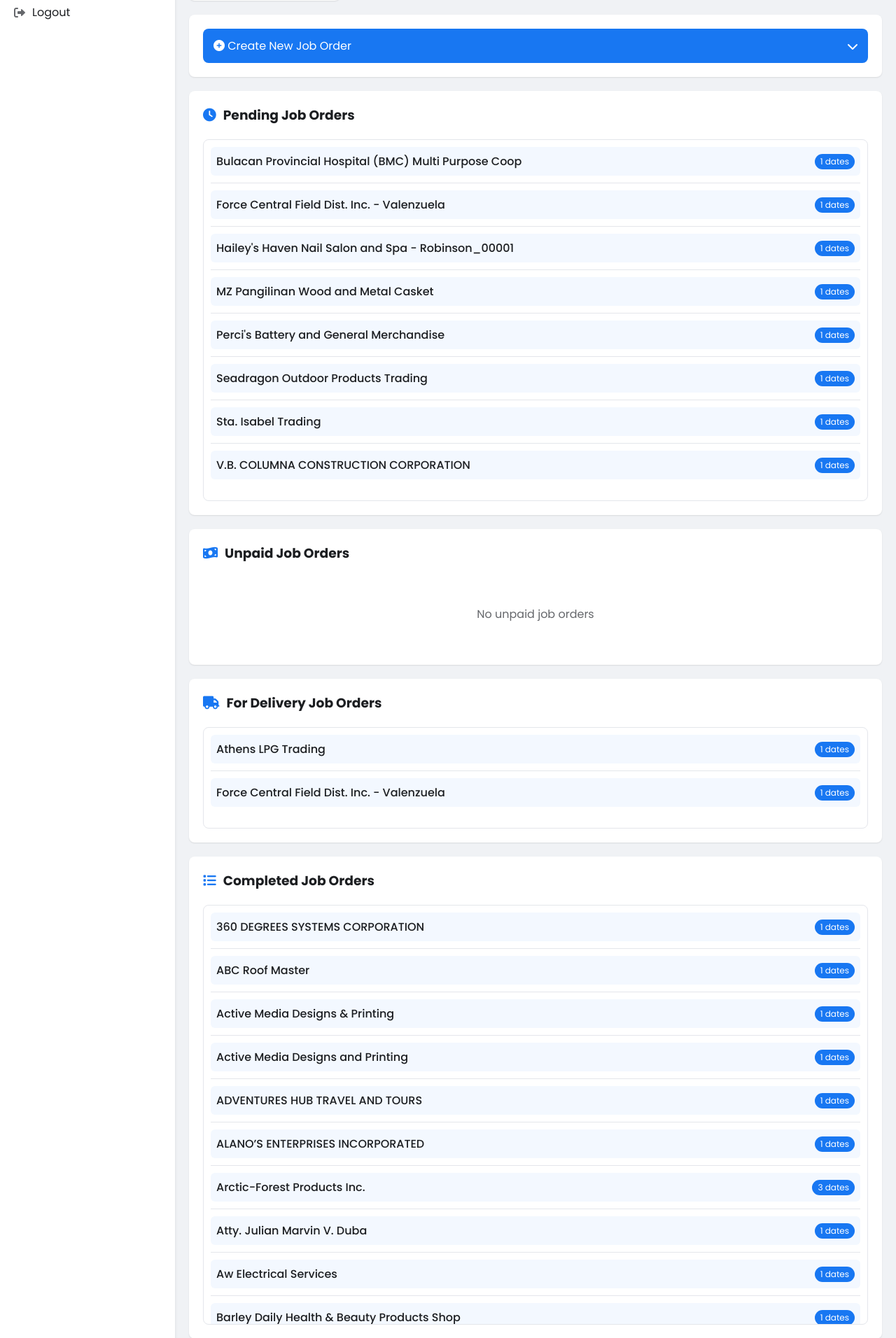
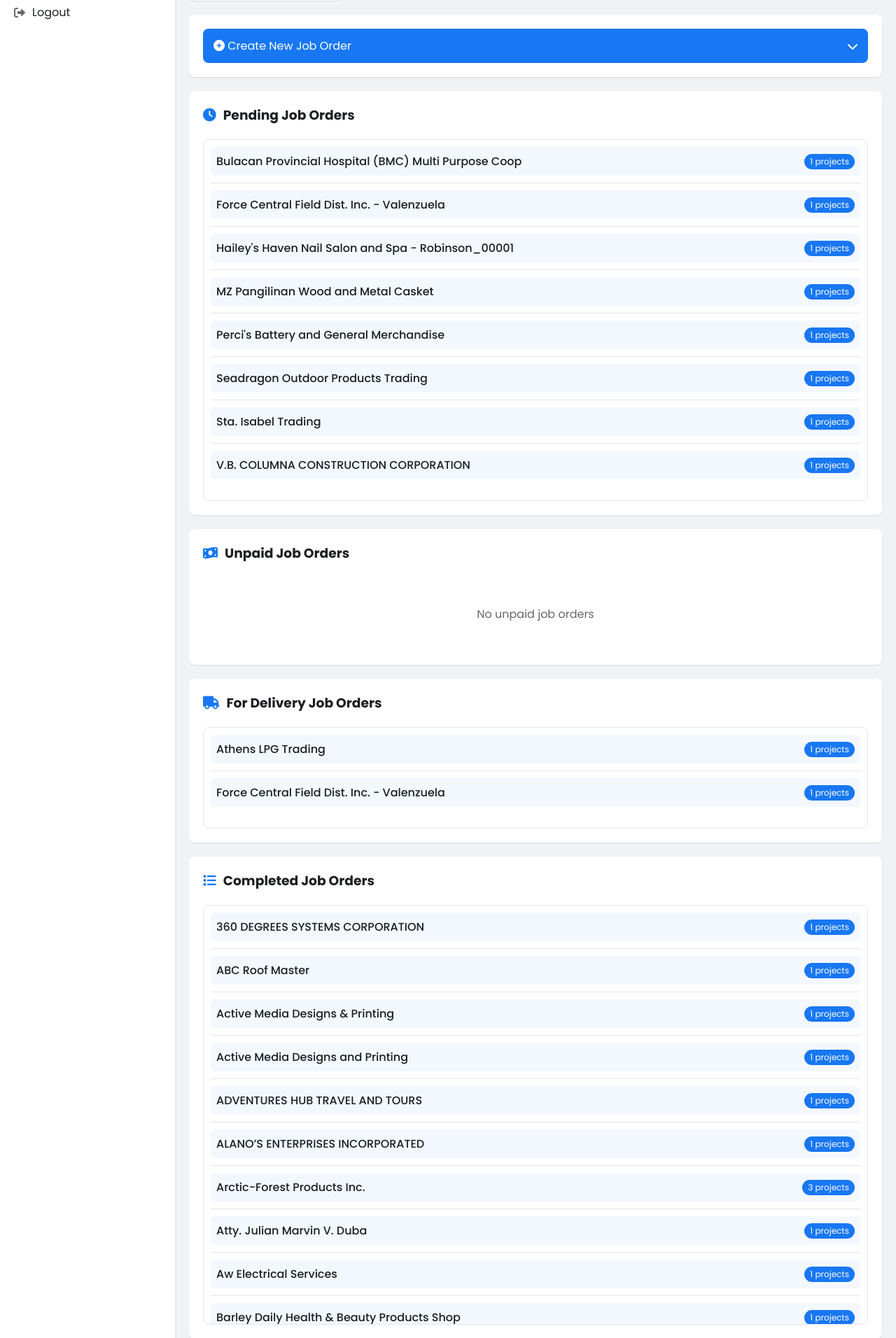
Before and after one commit to activemedia12/Inventory, a PHP site: page /pages/job_orders.php in a window 1280 px wide. Shown: the part 440-2352 px from the top of the page at 70% size. Run offline with PHP 8.4, Linux system fonts and the light colour scheme; a user stored in the database is signed in; data comes from the database, SQL or seed files in the repository.

Commit message:
minor updates (jo, jocr, pjs)

```diff
--- a/assets/js/print.js
+++ b/assets/js/print.js
@@ -64,7 +64,7 @@
             .copies-per-set { top: 397px; left: 270px; font-size: 12px; }
             .binding-type   { top: 337px; left: 483px; }
 
-            .color-seq      { top: 370px; left: 610px; font-size: 12px; white-space: nowrap; max-width: 320px }
+            .color-seq      { top: 366px; left: 610px; font-size: 13px; white-space: nowrap; max-width: 320px }
             .special-notes  { top: 455px; left: 70px; width: 800px; font-size: 13px; }
           </style>
         </head>
@@ -104,15 +104,15 @@
             </div>
             <div class="field binding-type">${bindingType}</div>
 
-            <div class="field color-seq">${paperSequence.join(',<wbr> ')}</div>
+            <div class="field color-seq">${paperSequence.join('<br>')}</div>
             <div class="field special-notes">${(order.special_instructions || '').replace(/\n/g, '<br>')}</div>
           </div>
 
           <script>
-            // window.onload = function () {
-            //   window.print();
-            //   setTimeout(function() { window.close(); }, 500);
-            // };
+            window.onload = function () {
+              window.print();
+              setTimeout(function() { window.close(); }, 500);
+            };
           </script>
         </body>
         </html>
--- a/pages/job_order_card_renderer.php
+++ b/pages/job_order_card_renderer.php
@@ -4,29 +4,47 @@
       <div class="compact-client">
         <div class="compact-client-header" data-client="<?= htmlspecialchars($client) ?>" onclick="toggleClient(this)">
           <span class="compact-client-name"><?= htmlspecialchars($client) ?></span>
-          <span class="compact-client-count"><?= count($dates) ?> dates</span>
+          <span class="compact-client-count"><?= count($dates) ?> projects</span>
         </div>
 
-        <div class="compact-date-group" style="display:none;">
-          <?php foreach ($dates as $date => $projects): ?>
+        <div class="compact-project-group" style="display:none;">
+          <?php
+          // First collect all projects across all dates for this client
+          $all_projects = [];
+          foreach ($dates as $date => $projects) {
+            foreach ($projects as $project_key => $project_data) {
+              if (!isset($all_projects[$project_key])) {
+                $all_projects[$project_key] = [
+                  'display' => $project_data['display'],
+                  'dates' => []
+                ];
+              }
+              $all_projects[$project_key]['dates'][$date] = $project_data['records'];
+            }
+          }
+          ?>
+
+          <?php foreach ($all_projects as $project_key => $project_data): ?>
             <div>
-              <div class="compact-date-header" data-client="<?= htmlspecialchars($client) ?>" data-date="<?= htmlspecialchars($date) ?>" onclick="toggleDate(this)">
-                <span class="compact-date-text">
-                  <i class="fas fa-calendar-alt"></i>
-                  <?= date("F j, Y", strtotime($date)) ?>
+              <div class="compact-project-header" data-client="<?= htmlspecialchars($client) ?>" data-project="<?= htmlspecialchars($project_key) ?>" onclick="toggleProject(this)">
+                <span>
+                  <i class="fas fa-folder-open"></i>
+                  <?= htmlspecialchars($project_data['display']) ?>
                 </span>
-                <span class="compact-client-count"><?= count($projects) ?> projects</span>
+                <span class="compact-client-count">
+                  <?= array_sum(array_map('count', $project_data['dates'])) ?> dates
+                </span>
               </div>
 
-              <div class="compact-project-group" style="display:none;">
-                <?php foreach ($projects as $project_key => $project_data): ?>
+              <div class="compact-date-group" style="display:none;">
+                <?php foreach ($project_data['dates'] as $date => $records): ?>
                   <div>
-                    <div class="compact-project-header" data-client="<?= htmlspecialchars($client) ?>" data-date="<?= htmlspecialchars($date) ?>" data-project="<?= htmlspecialchars($project_key) ?>" onclick="toggleProject(this)">
-                      <span>
-                        <i class="fas fa-folder-open"></i>
-                        <?= htmlspecialchars($project_data['display']) ?>
+                    <div class="compact-date-header" data-client="<?= htmlspecialchars($client) ?>" data-project="<?= htmlspecialchars($project_key) ?>" data-date="<?= htmlspecialchars($date) ?>" onclick="toggleDate(this)">
+                      <span class="compact-date-text">
+                        <i class="fas fa-calendar-alt"></i>
+                        <?= date("F j, Y", strtotime($date)) ?>
                       </span>
-                      <span class="compact-client-count"><?= count($project_data['records']) ?> orders</span>
+                      <span class="compact-client-count"><?= count($records) ?> orders</span>
                     </div>
 
                     <div class="compact-order-item" style="display:none;">
@@ -57,14 +75,14 @@
                             </tr>
                           </thead>
                           <tbody>
-                            <?php foreach ($project_data['records'] as $order): ?>
+                            <?php foreach ($records as $order): ?>
                               <?php
-                                $order_with_date = $order;
-                                $order_with_date['job_order_date'] = $date;
+                              $order_with_date = $order;
+                              $order_with_date['job_order_date'] = $date;
                               ?>
                               <tr class="clickable-row"
-                                  data-order='<?= htmlspecialchars(json_encode($order_with_date), ENT_QUOTES, 'UTF-8') ?>'
-                                  data-role="<?= htmlspecialchars($_SESSION['role']) ?>">
+                                data-order='<?= htmlspecialchars(json_encode($order_with_date), ENT_QUOTES, 'UTF-8') ?>'
+                                data-role="<?= htmlspecialchars($_SESSION['role']) ?>">
                                 <td><?= $order['quantity'] ?></td>
                                 <td><?= $order['number_of_sets'] ?></td>
                                 <td><?= htmlspecialchars($order['product_size']) ?></td>
```
Also changed, not shown: pages/job_orders.php (+50 -43 lines), assets/images/jo.jpg.
